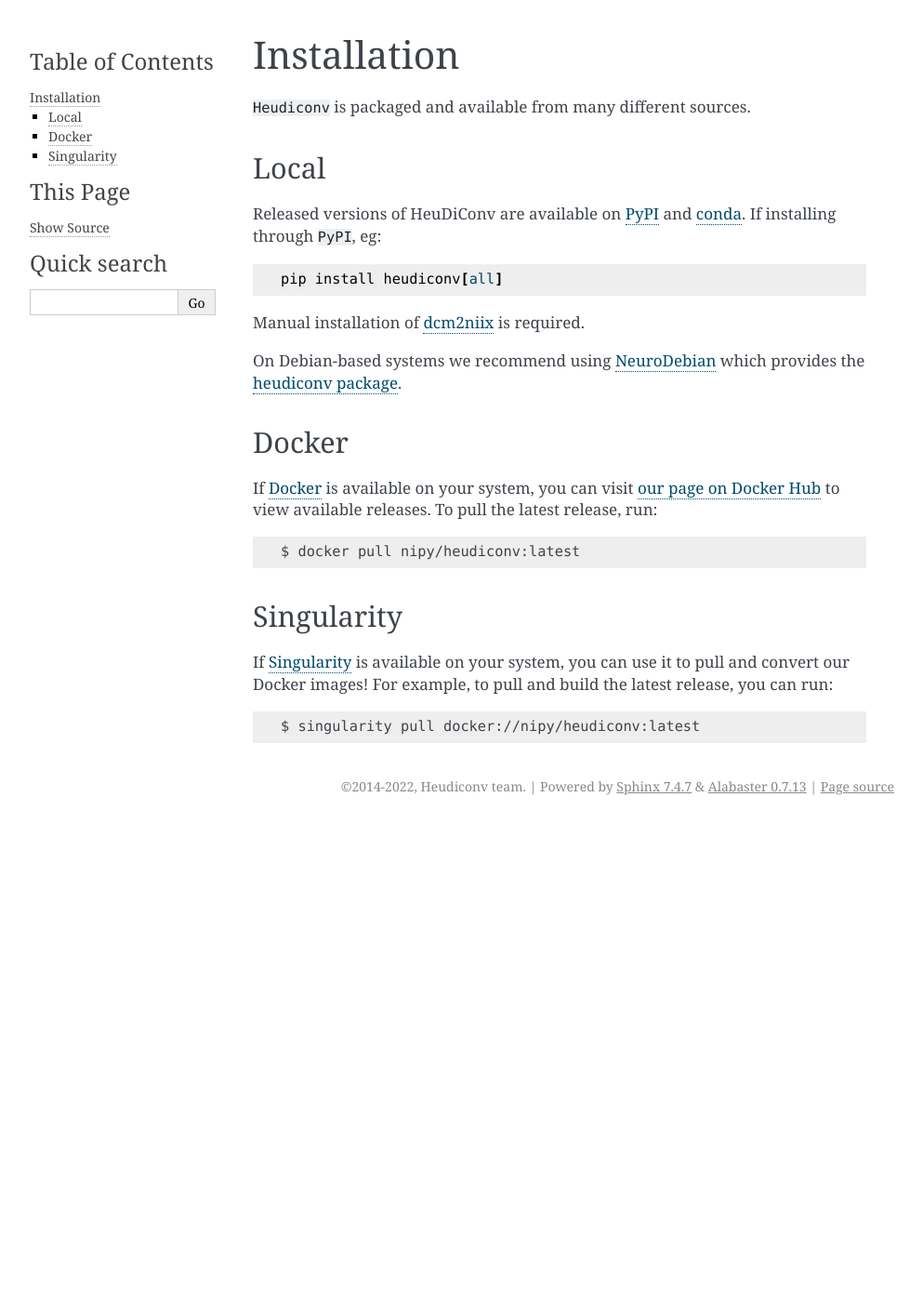
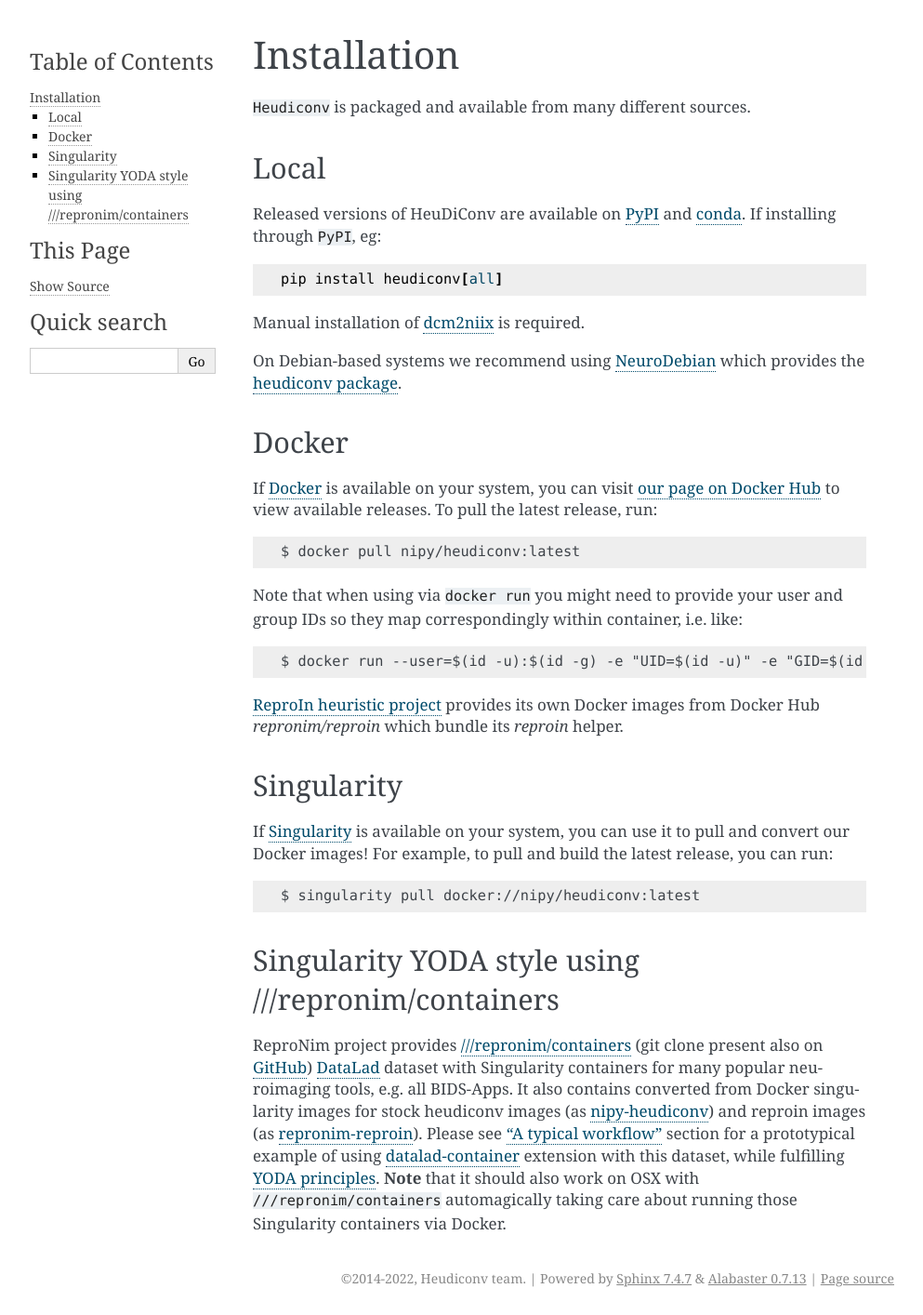
Before and after one commit to nipy/heudiconv, a Sphinx documentation site: the page built from docs/installation.rst, in a window 1280 px wide. Shown: the whole page at 93% size, without its empty margins (148-1141 px from the left). Built offline with Sphinx 7.4.7, drawn with Linux system fonts in a browser that asks for light colours; the version number could not be read and is left out; before the commit the page ends 900 px from its top, so only the background shows below that.

Commit message:
ENH: description how to map IDs on docker and reference ///repronim/containers
Closes #241

```diff
--- a/docs/installation.rst
+++ b/docs/installation.rst
@@ -28,6 +28,13 @@
 
     $ docker pull nipy/heudiconv:latest
 
+Note that when using via ``docker run`` you might need to provide your user and group IDs so they map correspondingly
+within container, i.e. like::
+
+    $ docker run --user=$(id -u):$(id -g) -e "UID=$(id -u)" -e "GID=$(id -g)" --rm -t -v $PWD:$PWD nipy/heudiconv:latest [OPTIONS TO FOLLOW]
+
+`ReproIn heuristic project <https://reproin.repronim.org>`_ provides its own Docker images from
+Docker Hub `repronim/reproin` which bundle its `reproin` helper.
 
 Singularity
 ===========
@@ -36,3 +43,17 @@
 build the latest release, you can run::
 
     $ singularity pull docker://nipy/heudiconv:latest
+
+Singularity YODA style using ///repronim/containers
+===================================================
+
+ReproNim project provides `///repronim/containers <http://datasets.datalad.org/?dir=/repronim/containers>`_
+(git clone present also on `GitHub <https://github.com/ReproNim/containers>`__) `DataLad
+<https://datalad.org>`_ dataset with Singularity containers for many popular neuroimaging tools, e.g. all BIDS-Apps.
+It also contains converted from Docker singularity images for stock heudiconv images (as `nipy-heudiconv
+<https://github.com/ReproNim/containers/tree/master/images/nipy>`__) and reproin images (as `repronim-reproin
+<https://github.com/ReproNim/containers/tree/master/images/repronim>`__). Please see `"A typical workflow"
+<https://github.com/ReproNim/containers#a-typical-workflow>`_ section for a prototypical example of using
+`datalad-container <https://github.com/datalad/datalad-container/>`_ extension with this dataset, while fulfilling
+`YODA principles <https://github.com/myyoda/poster/blob/master/ohbm2018.pdf>`_.  **Note** that it should also work on
+OSX with ``///repronim/containers`` automagically taking care about running those Singularity containers via Docker.
```
